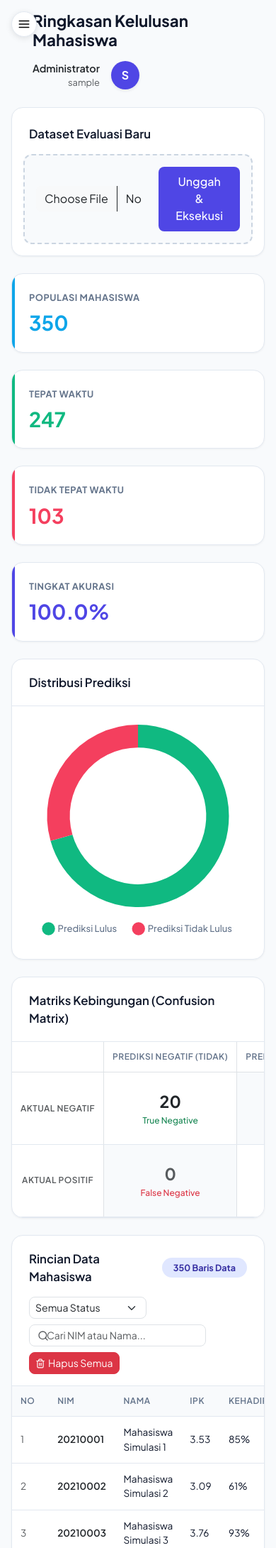
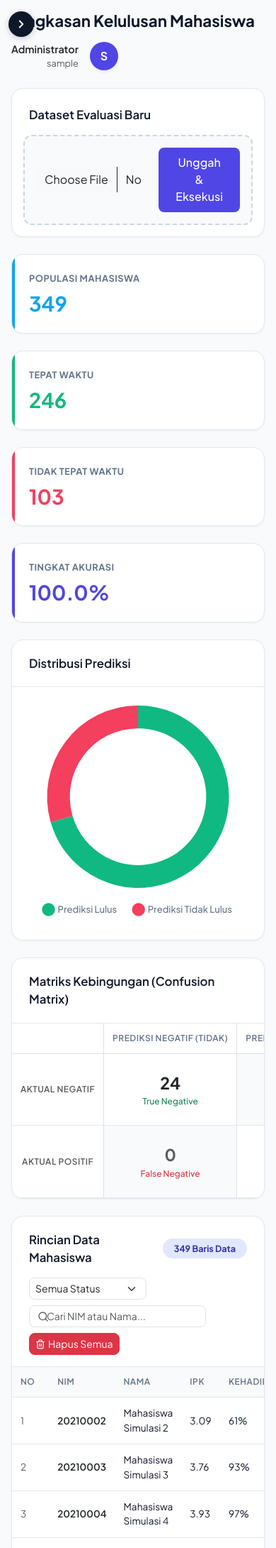
Before and after one commit to asraufmustamin/prediksi-kelulusan-ai, a Flask app: page / in a window 390 px wide. Shown: the top 2181 px of the page at 71% size. Run offline with Flask 3, Linux system fonts and the light colour scheme; the visitor is signed in with stand-in values (Sample User, id 1).

Commit message:
Redesign sidebar toggle: chevron inside sidebar brand, reopen button

```diff
--- a/templates/dashboard.html
+++ b/templates/dashboard.html
@@ -125,30 +125,60 @@
 
         /* Floating Sidebar Toggle */
         .sidebar-toggle-btn {
+            width: 28px;
+            height: 28px;
+            border-radius: 6px;
+            border: 1px solid rgba(255,255,255,0.15);
+            background: rgba(255,255,255,0.1);
+            display: flex;
+            align-items: center;
+            justify-content: center;
+            cursor: pointer;
+            transition: background 0.2s ease, transform 0.3s ease;
+            margin-left: auto;
+            padding: 0;
+            color: #94a3b8;
+        }
+
+        .sidebar-toggle-btn:hover {
+            background: rgba(255,255,255,0.2);
+            color: white;
+        }
+
+        .sidebar-toggle-btn svg {
+            transition: transform 0.3s ease;
+        }
+
+        .sidebar-toggle-btn.rotated svg {
+            transform: rotate(180deg);
+        }
+
+        /* When sidebar collapsed, show a small fixed re-open button */
+        .sidebar-reopen-btn {
             position: fixed;
             top: 16px;
-            left: 270px;
+            left: 12px;
             z-index: 1100;
             width: 36px;
             height: 36px;
             border-radius: 50%;
-            border: 1px solid var(--border-light);
-            background: white;
-            box-shadow: 0 2px 8px rgba(0,0,0,0.1);
-            display: flex;
+            border: none;
+            background: var(--sidebar-bg);
+            color: white;
+            box-shadow: 0 2px 10px rgba(0,0,0,0.2);
+            display: none;
             align-items: center;
             justify-content: center;
             cursor: pointer;
-            transition: left 0.3s ease, transform 0.3s ease;
+            transition: transform 0.2s ease;
         }
 
-        .sidebar-toggle-btn:hover {
+        .sidebar-reopen-btn:hover {
             transform: scale(1.1);
-            box-shadow: 0 4px 12px rgba(0,0,0,0.15);
         }
 
-        .sidebar-toggle-btn.shifted {
-            left: 16px;
+        .sidebar-reopen-btn.visible {
+            display: flex;
         }
 
         /* Table fix */
@@ -162,7 +192,7 @@
             .sidebar { transform: translateX(-100%); }
             .sidebar.show-mobile { transform: translateX(0); }
             .main-content { margin-left: 0; padding: 1rem; width: 100%; max-width: 100vw; }
-            .sidebar-toggle-btn { left: 16px; }
+            .sidebar-reopen-btn { display: flex; }
         }
 
         /* Cards */
@@ -369,10 +399,13 @@
 
 <div class="dashboard-wrapper">
     <!-- SIDEBAR -->
-    <div class="sidebar">
+    <div class="sidebar" id="sidebar">
         <div class="sidebar-brand">
             <svg width="24" height="24" viewBox="0 0 24 24" fill="none" stroke="currentColor" stroke-width="2" stroke-linecap="round" stroke-linejoin="round"><path d="M21 16V8a2 2 0 0 0-1-1.73l-7-4a2 2 0 0 0-2 0l-7 4A2 2 0 0 0 3 8v8a2 2 0 0 0 1 1.73l7 4a2 2 0 0 0 2 0l7-4A2 2 0 0 0 21 16z"></path><polyline points="3.27 6.96 12 12.01 20.73 6.96"></polyline><line x1="12" y1="22.08" x2="12" y2="12"></line></svg>
             Prediksi AI
+            <button id="sidebarToggle" class="sidebar-toggle-btn" title="Tutup Sidebar">
+                <svg width="16" height="16" viewBox="0 0 24 24" fill="none" stroke="currentColor" stroke-width="2.5" stroke-linecap="round" stroke-linejoin="round"><polyline points="15 18 9 12 15 6"></polyline></svg>
+            </button>
         </div>
         <ul class="nav flex-column">
             <li class="nav-item">
@@ -390,14 +423,14 @@
         </ul>
     </div>
 
-    <!-- FLOATING SIDEBAR TOGGLE -->
-    <button id="sidebarToggle" class="sidebar-toggle-btn" title="Toggle Sidebar">
-        <svg width="18" height="18" viewBox="0 0 24 24" fill="none" stroke="currentColor" stroke-width="2" stroke-linecap="round" stroke-linejoin="round"><line x1="3" y1="12" x2="21" y2="12"></line><line x1="3" y1="6" x2="21" y2="6"></line><line x1="3" y1="18" x2="21" y2="18"></line></svg>
+    <!-- RE-OPEN SIDEBAR BUTTON (appears when sidebar hidden) -->
+    <button id="sidebarReopen" class="sidebar-reopen-btn" title="Buka Sidebar">
+        <svg width="18" height="18" viewBox="0 0 24 24" fill="none" stroke="currentColor" stroke-width="2.5" stroke-linecap="round" stroke-linejoin="round"><polyline points="9 18 15 12 9 6"></polyline></svg>
     </button>
 
     <!-- CONTENT -->
     <div class="main-content">
-        <div class="d-flex justify-content-between align-items-center mb-4 flex-wrap gap-3" style="padding-left: 30px;">
+        <div class="d-flex justify-content-between align-items-center mb-4 flex-wrap gap-3">
             <h1 class="header-title m-0" style="font-size: 1.4rem;">Ringkasan Kelulusan Mahasiswa</h1>
             <div class="d-flex align-items-center gap-3">
                 <div class="text-end">
@@ -771,11 +804,20 @@
         });
     }
 
-    // FUNGSI SIDEBAR TOGGLE
+    // FUNGSI SIDEBAR TOGGLE (Tutup)
     document.getElementById('sidebarToggle').addEventListener('click', function() {
-        document.querySelector('.sidebar').classList.toggle('collapsed');
-        document.querySelector('.main-content').classList.toggle('expanded');
-        this.classList.toggle('shifted');
+        document.getElementById('sidebar').classList.add('collapsed');
+        document.querySelector('.main-content').classList.add('expanded');
+        document.getElementById('sidebarReopen').classList.add('visible');
+        this.classList.add('rotated');
+    });
+
+    // FUNGSI SIDEBAR REOPEN (Buka)
+    document.getElementById('sidebarReopen').addEventListener('click', function() {
+        document.getElementById('sidebar').classList.remove('collapsed');
+        document.querySelector('.main-content').classList.remove('expanded');
+        this.classList.remove('visible');
+        document.getElementById('sidebarToggle').classList.remove('rotated');
     });
 
 </script>
```
